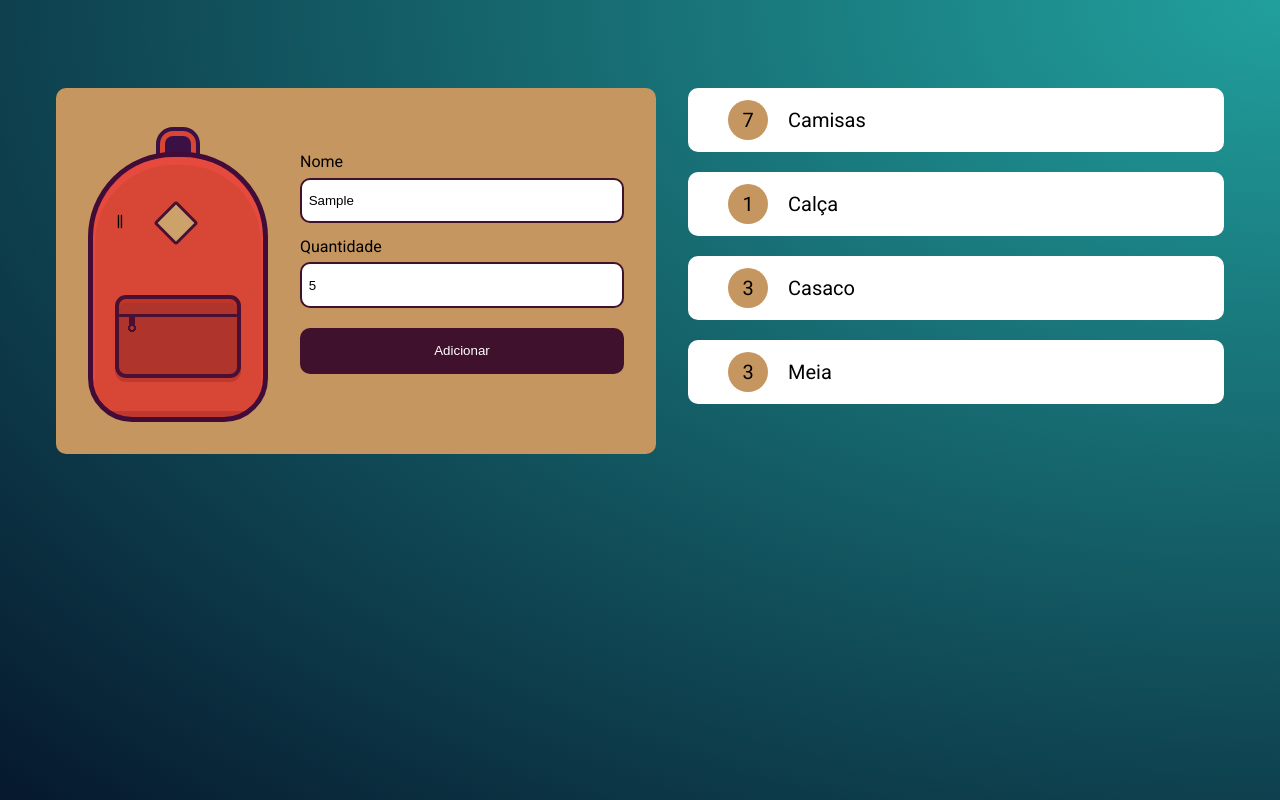
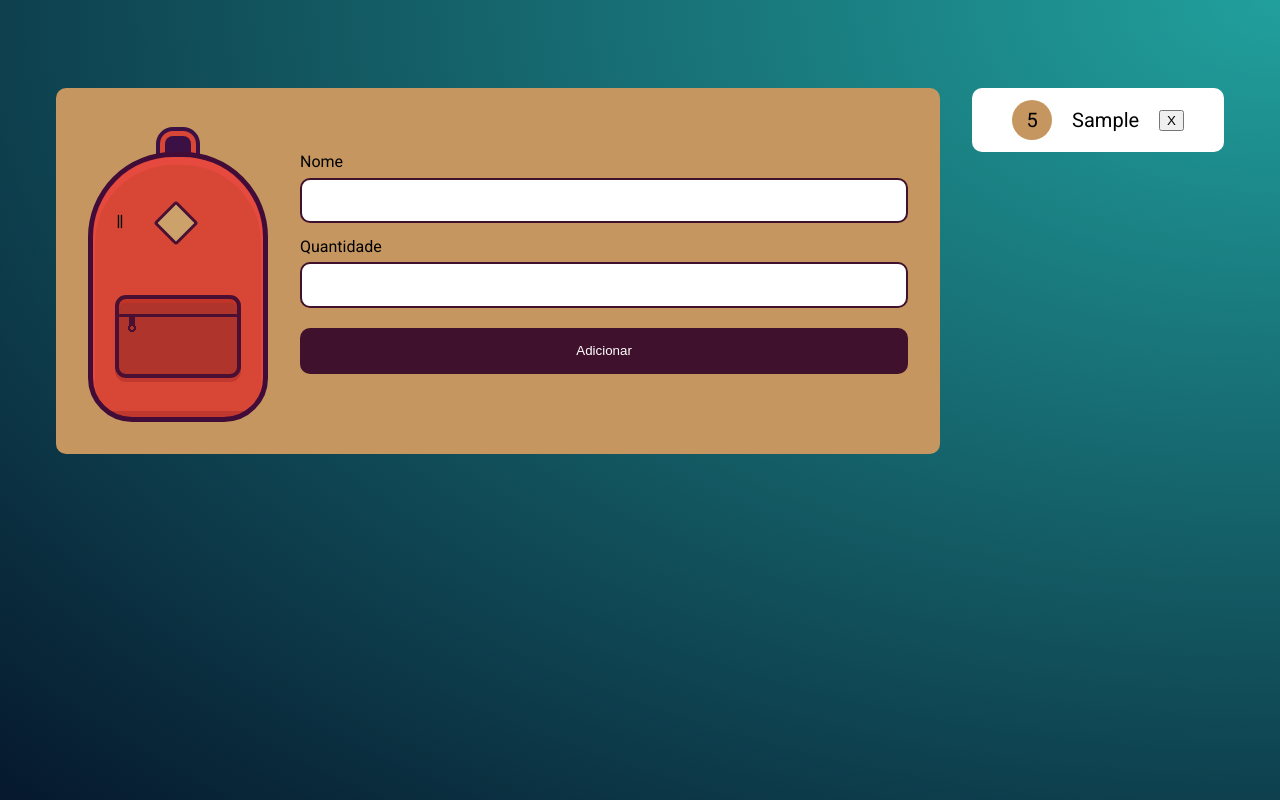
Before and after one commit to miistrass/mochila-de-viagem, a plain HTML site: page index.html in a window 1280 px wide. Both pictures are taken after typing "Sample", "5" into the empty fields and a click on the input "Adicionar". Drawn offline with Linux system fonts and the light colour scheme.

Commit message:
removendo e atualizando dados do localStorage

```diff
--- a/index.html
+++ b/index.html
@@ -20,15 +20,12 @@
                 <input type="text" name="nome" id="nome">
                 <label for="item">Quantidade</label>
                 <input type="number" name="quantidade" id="quantidade">
-                <input type="submit" value="Adicionar" class="cadastrar">
+                <input type="submit" value="Adicionar" class="cadastrar" id="cadastrar">
             </form>
         </div>
 
         <ul class="lista" id="lista">
-            <li class="item"><strong>7</strong>Camisas</li>
-            <li class="item"><strong>1</strong>Calça</li>
-            <li class="item"><strong>3</strong>Casaco</li>
-            <li class="item"><strong>3</strong>Meia</li>
+
         </ul>
     </main>
     <script src="js/main.js"></script>
--- a/js/main.js
+++ b/js/main.js
@@ -7,7 +7,7 @@ const itens = JSON.parse(localStorage.getItem("itens")) || []
 // Uso do forEach para que todos os itens já escritos na lista sejam mantidos ao atualizar a página
 itens.forEach( (elemento) => {
     criarElemento(elemento)
-});
+})
 
 // Refatoração do addEventListener para receber as funções extras da função criaElemento
 form.addEventListener("submit", (evento) => {
@@ -15,6 +15,8 @@ form.addEventListener("submit", (evento) => {
 
     const nome = evento.target.elements['nome']
     const quantidade = evento.target.elements['quantidade']
+
+    const existe = itens.find(elemento => elemento.nome === nome.value)
 
     const itemAtual = {
         "nome": nome.value,
@@ -27,9 +29,9 @@ form.addEventListener("submit", (evento) => {
 
         atualizaElemento(itemAtual)
 
-        itens[existe.id] = itemAtual
+        itens[itens.findIndex(elemento => elemento.id === existe.id)] = itemAtual
     } else {
-        itemAtual.id = itens.length
+        itemAtual.id = itens[itens.length - 1] ? (itens[itens.length - 1]).id + 1 : 0
 
         criarElemento(itemAtual)
 
@@ -44,15 +46,17 @@ form.addEventListener("submit", (evento) => {
 
 // Refatoração da função `criaElemento` para que possua apenas a função que faça sentido ao nome.
 function criarElemento(item) {
-    const novoItem = document.createElement('li')
+    const novoItem = document.createElement("li")
     novoItem.classList.add("item")
 
-    const numeroItem = document.createElement('strong')
+    const numeroItem = document.createElement("strong")
     numeroItem.innerHTML = item.quantidade
     numeroItem.dataset.id = item.id
     novoItem.appendChild(numeroItem)
 
     novoItem.innerHTML += item.nome
+
+    novoItem.appendChild(botaoDeleta(item.id))
 
     listaItens.appendChild(novoItem)
 
@@ -61,3 +65,22 @@ function criarElemento(item) {
 function atualizaElemento(item) {
     document.querySelector("[data-id='"+item.id+"']").innerHTML = item.quantidade
 }
+
+function botaoDeleta(id) {
+    const elementoBotao = document.createElement("button")
+    elementoBotao.innerText = "X"
+
+    elementoBotao.addEventListener("click", function() {
+        deletaElemento(this.parentNode, id)
+    })
+
+    return elementoBotao
+}
+
+function deletaElemento(tag, id) {
+    tag.remove()
+
+    itens.splice(itens.findIndex(elemento => elemento.id === id), 1)
+
+    localStorage.setItem("itens", JSON.stringify(itens))
+}
```
